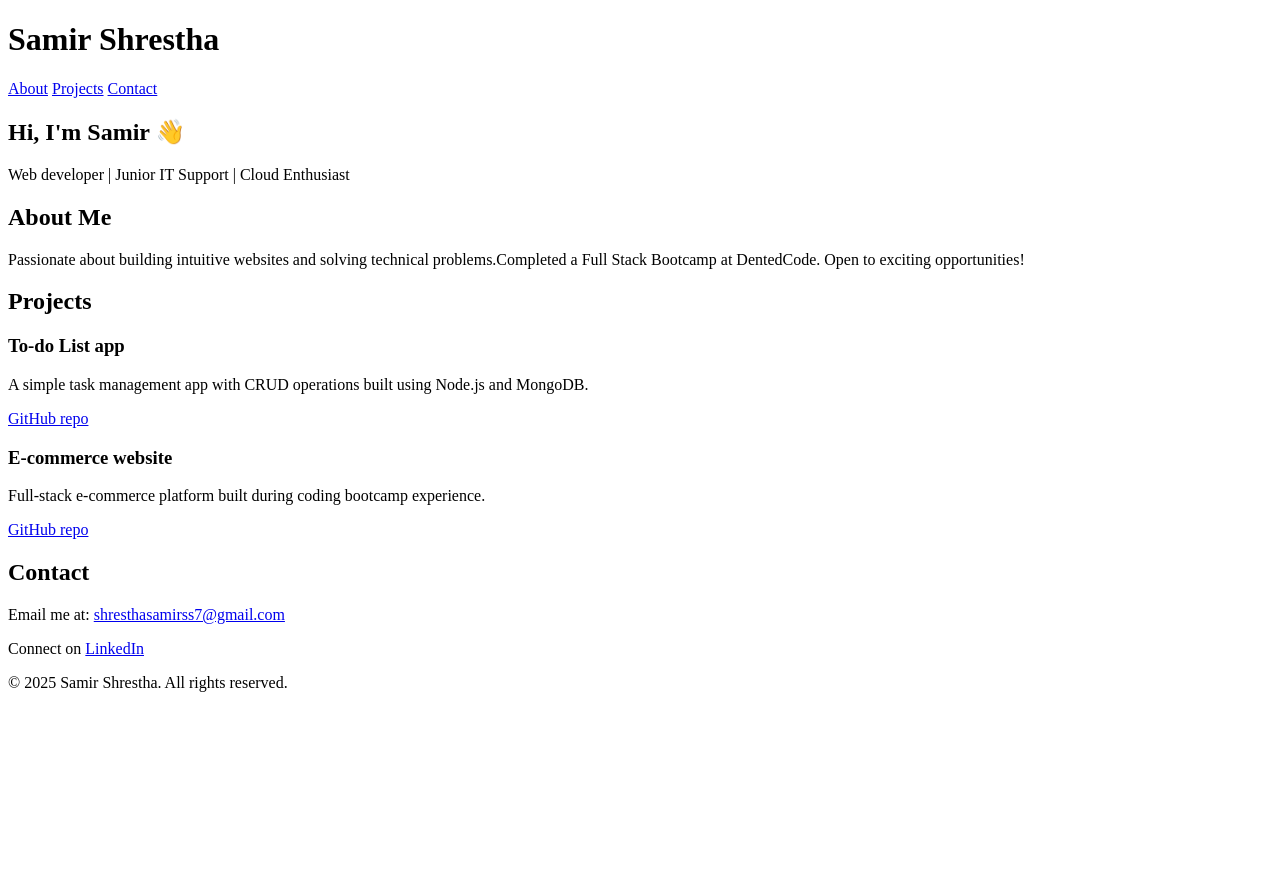
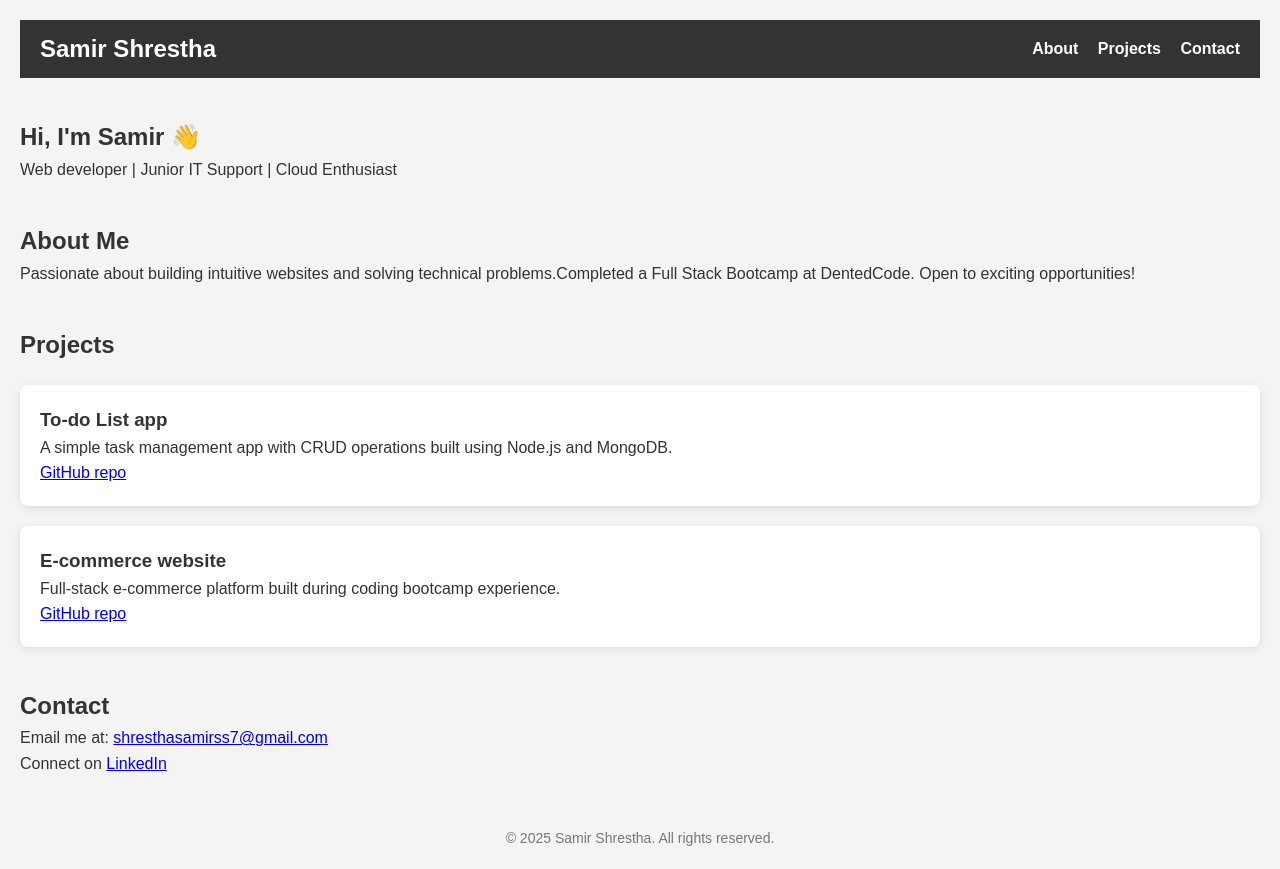
Before and after one commit to samirshrestha-tech/portfolio, a plain HTML site: page index.html in a window 1280 px wide. Before the commit the page ends 800 px from the top, so only its background shows below. Drawn offline with Linux system fonts and the light colour scheme.

Commit message:
added css file

```diff
--- a/index.html
+++ b/index.html
@@ -5,6 +5,7 @@
     <meta http-equiv="X-UA-Compatible" content="IE=edge">
     <meta name="viewport" content="width=device-width, initial-scale=1.0">
     <title>Portfolio</title>
+    <link rel="stylesheet" href="/styles.css">
 </head>
 <body>
     <header>
--- /dev/null
+++ b/styles.css
@@ -0,0 +1,54 @@
+* {
+    margin: 0;
+    padding: 0;
+    box-sizing: border-box;
+
+}
+
+body{
+    font-family:sans-serif;
+    line-height: 1.6;
+    background-color: #f4f4f4;
+    color: #333;
+    padding: 20px;
+
+}
+
+header{
+    background: #333;
+    color: #fff;
+    padding: 10px 20px;
+    display: flex;
+    justify-content: space-between;
+    align-items: center;
+}
+
+header h1{
+    font-size: 24px;
+}
+
+nav a{
+    color: #fff;
+    text-decoration: none;
+    margin-left: 15px;
+    font-weight: bold;
+}
+
+section{
+    margin: 40px 0;
+}
+
+.project{
+    background: #fff;
+    margin: 20px 0;
+    padding: 20px;
+    border-radius: 8px;
+    box-shadow: 0 2px 8px rgba(0,0,0,0.1);
+}
+
+footer{
+    text-align: center;
+    margin-top: 50px;
+    font-size: 14px;
+    color: #777;
+}
```
